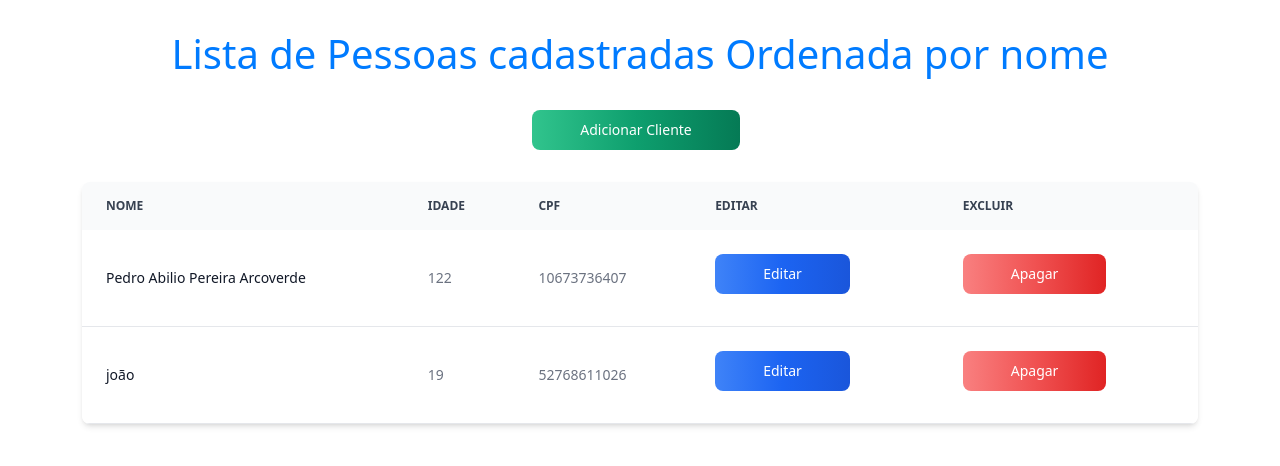
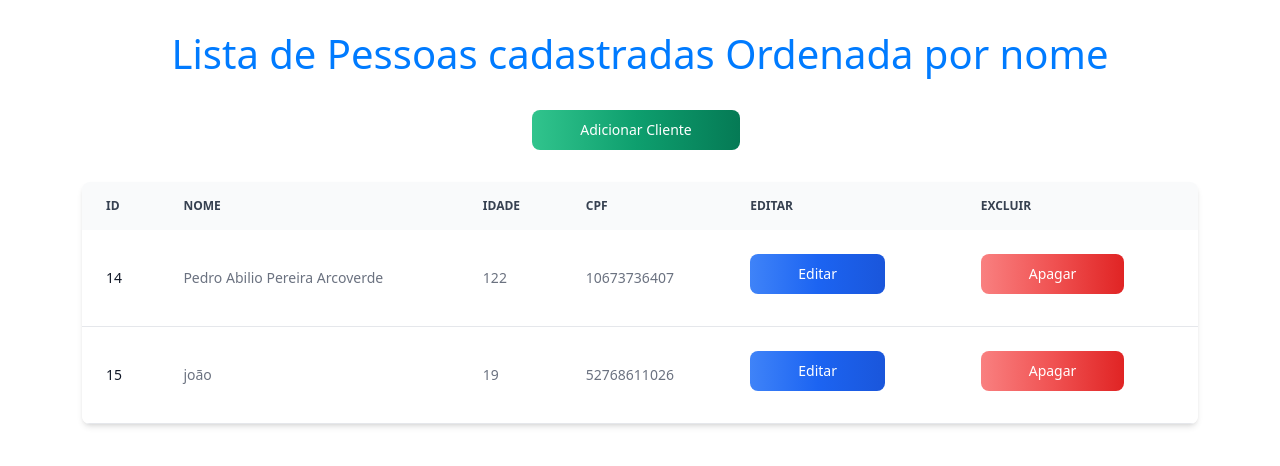
Before and after one commit to ArcoverdePedro/Pedro_Crud_Simples, a Django app: page / in a window 1280 px wide. Shown: the top 466 px of the page. Run offline with Django 5.2, Linux system fonts and the light colour scheme; data comes from the database, SQL or seed files in the repository; some libraries are stand-ins or nearby versions.

Commit message:
adição de ID

```diff
--- a/app_aerotur/templates/home.html
+++ b/app_aerotur/templates/home.html
@@ -73,6 +73,9 @@
                 <thead class="text-xs text-gray-700 uppercase bg-gray-50 dark:bg-gray-700 dark:text-gray-400">
                     <tr>
                         <th scope="col" class="px-6 py-3">
+                            ID
+                        </th>
+                        <th scope="col" class="px-6 py-3">
                             Nome
                         </th>
                         <th scope="col" class="px-6 py-3">
@@ -94,8 +97,11 @@
                     {% for pessoa in pessoas %}
                         <tr class="bg-white border-b dark:bg-gray-800 dark:border-gray-700 border-gray-200 hover:bg-gray-50 dark:hover:bg-gray-600">
                             <th scope="row" class="px-6 py-4 font-medium text-gray-900 whitespace-nowrap dark:text-white">
+                                {{ pessoa.id }}
+                            </th>
+                            <td class="px-6 py-4">
                                 {{ pessoa.nome }}
-                            </th>
+                            </td>
                             <td class="px-6 py-4">
                                 {{ pessoa.idade }}
                             </td>
```
